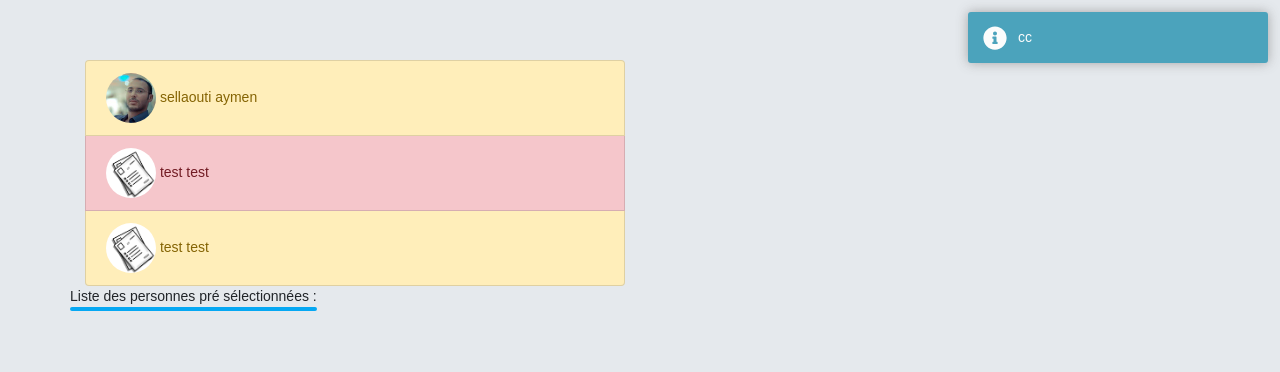
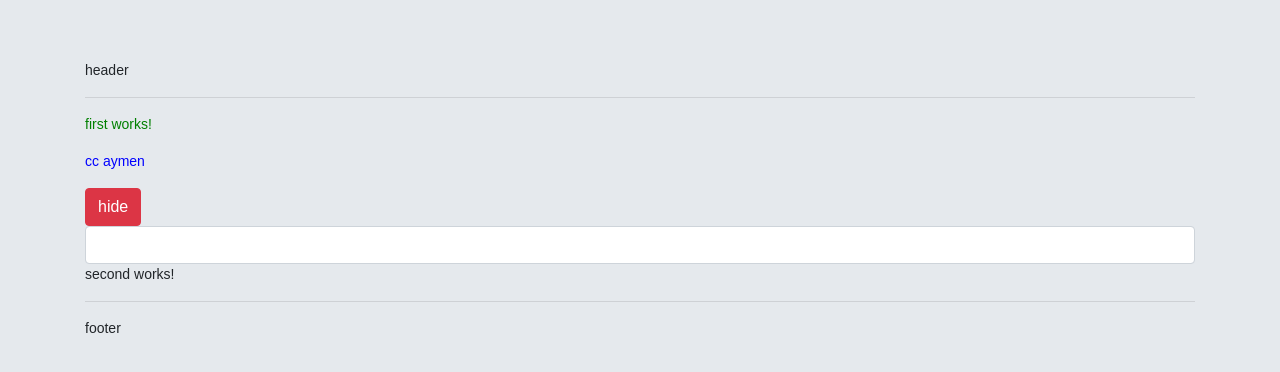
Before and after one commit to aymensellaouti/carteVie, an Angular app: page / in a window 1280 px wide. Shown: the top 372 px of the page. Built offline with nearby package versions, Linux system fonts and the light colour scheme.

Commit message:
route inint

```diff
--- a/src/app/app-routing.module.ts
+++ b/src/app/app-routing.module.ts
@@ -1,11 +1,19 @@
 import { NgModule } from '@angular/core';
 import { Routes, RouterModule } from '@angular/router';
+import { FirstComponent } from './components/first/first.component';
+import { TodoComponent } from './todo/todo/todo.component';
+import { ColorComponent } from './components/color/color.component';
+import { CvComponent } from './cv/cv/cv.component';
 
-
-const routes: Routes = [];
+const routes: Routes = [
+  { path: '', component: FirstComponent },
+  { path: 'cv', component: CvComponent },
+  { path: 'todo', component: TodoComponent },
+  { path: 'color', component: ColorComponent },
+];
 
 @NgModule({
   imports: [RouterModule.forRoot(routes)],
-  exports: [RouterModule]
+  exports: [RouterModule],
 })
-export class AppRoutingModule { }
+export class AppRoutingModule {}
--- a/src/app/app.component.html
+++ b/src/app/app.component.html
@@ -1 +1,7 @@
-<app-cv></app-cv>
+header
+<hr>
+
+<router-outlet></router-outlet>
+
+<hr>
+footer
```
